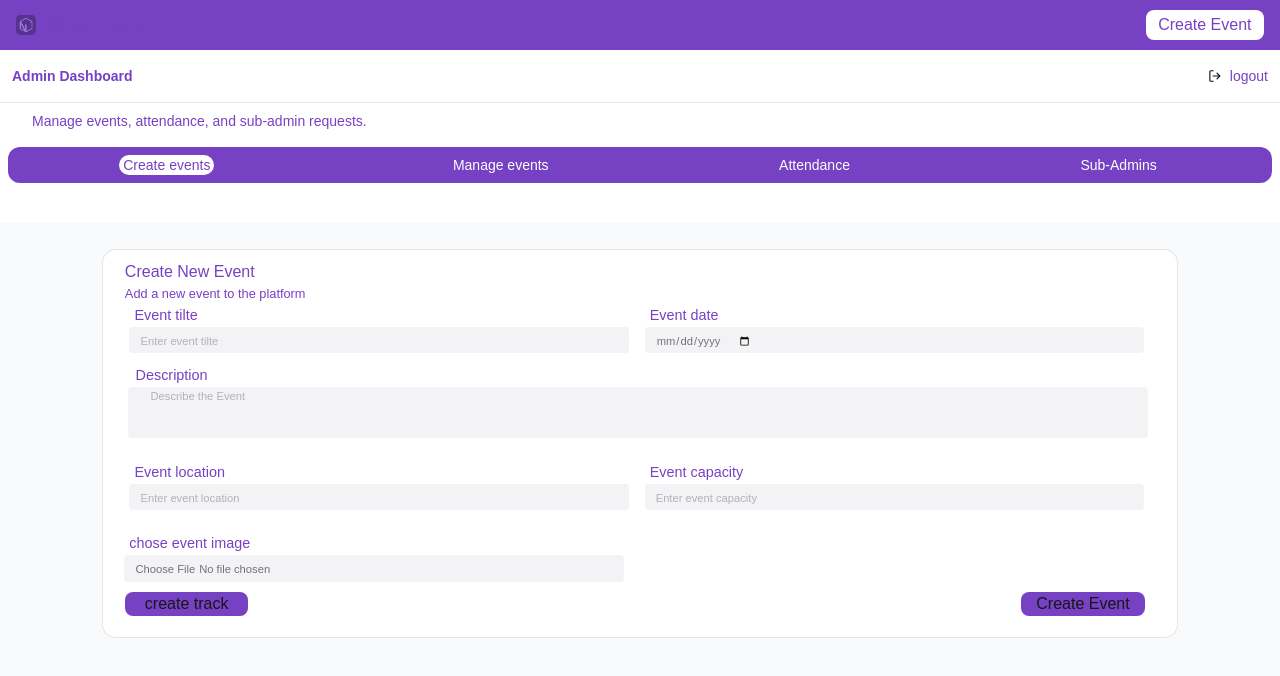
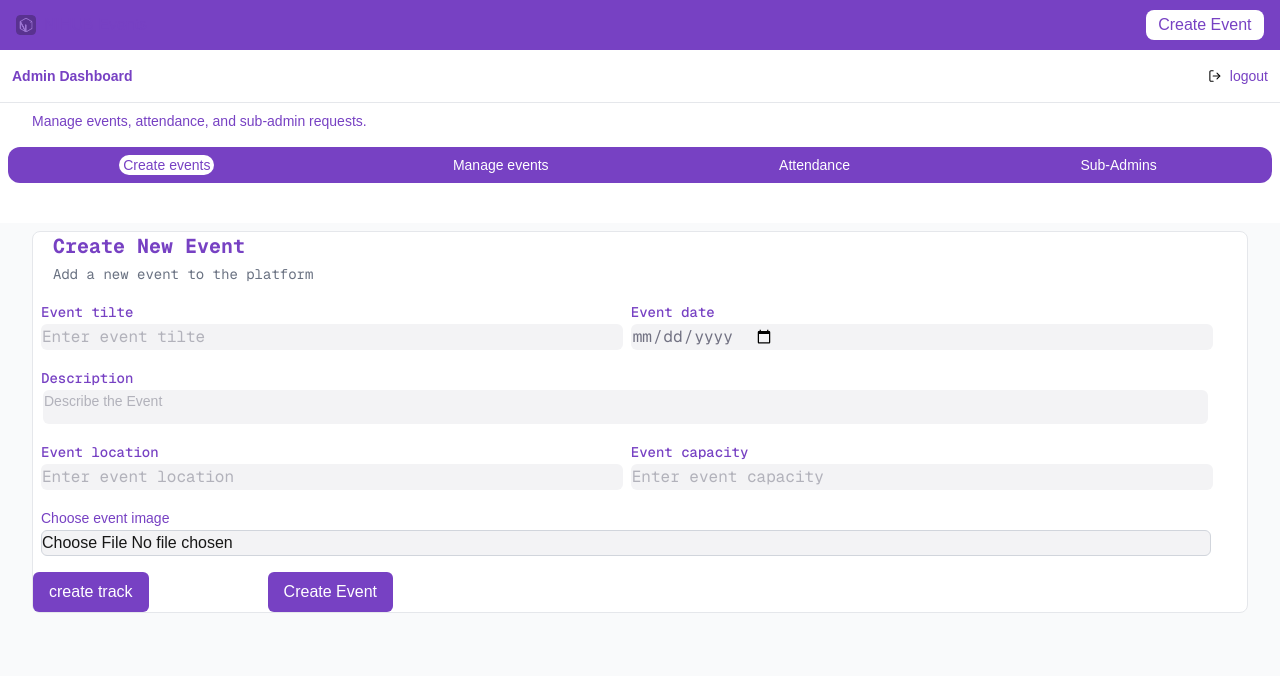
Before and after one commit to devyinka/NihubAttendance, a Next.js app: page /AddEvent in a window 1280 px wide. Shown: the top 676 px of the page. Built offline with nearby package versions, Linux system fonts and the light colour scheme; no server answers.

Commit message:
modified:   app/AddEvent/page.js 	modified:   public/src/components/AddEventPageComponents/Descriptioninput.jsx 	modified:   public/src/components/AddEventPageComponents/Forminput.jsx

```diff
--- a/app/AddEvent/page.js
+++ b/app/AddEvent/page.js
@@ -34,33 +34,6 @@ const AddEvent = () => {
   const [loading, setloading] = useState(false);
   const [dropdown, setdropdown] = useState(false);
 
-  let id = 0;
-
-  // const handleAttendancepage = (change) => {
-  //   Navigation.push("./Attendance");
-  //   setbutton(change);
-  // };
-
-  // const handlecreatepage = (change) => {
-  //   Navigation.push("./AddEvent");
-  //   setbutton(change);
-  // };
-
-  // const handlemanagepage = (change) => {
-  //   Navigation.push("./ManageEvent");
-  //   setbutton(change);
-  // };
-
-  // const handlesubadmnpage = (change) => {
-  //   Navigation.push("./subadmin");
-  //   setbutton(change);
-  // };
-
-  // const handlelogout = () => {
-  //   Navigation.push("./");
-  // };
-
-  //handle form dropdown to add tracks of the evet
   const handledropdown = () => {
     setdropdown(!dropdown);
   };
@@ -179,9 +152,11 @@ const AddEvent = () => {
         setActiveButton={setbutton}
       />
       <Scroll>
-        <div className={style.formcontainer}>
-          <h3 className={style.create}>Create New Event</h3>
-          <h1 className={style.createsubtitle}>
+        <div className="mt-2 pt-0.8% mx-4 lg:mx-8 md:mx-6 mb-0.5% rounded-lg border border-gray-200 bg-white">
+          <h3 className="text-[#7741c3] font-bold text-xl  pl-5 mb-1 font-mono">
+            Create New Event
+          </h3>
+          <h1 className="text-gray-500 text-sm mb-4 font-mono pl-5">
             Add a new event to the platform
           </h1>
           <form
@@ -189,9 +164,9 @@ const AddEvent = () => {
               e.preventDefault();
               handlsaveevent();
             }}
-            className={style.form}
+            className="space-y-4"
           >
-            <div className={style.inputcontainer}>
+            <div className="ml-2 flex flex-wrap justify-between space-x-2 w-[80%] lg:w-[96.5%] ">
               <Input
                 type="text"
                 label="Event tilte"
@@ -205,13 +180,15 @@ const AddEvent = () => {
                 setValue={seteventdate}
               />
             </div>
+            <div className=" justify-between w-[80%] lg:w-[101%] ">
               <DescribeInput
                 type="text"
                 label="Description"
                 value={eventdescription}
                 setValue={seteventdescription}
               />
-            <div className={style.inputcontainer}>
+            </div>
+            <div className="ml-2 flex flex-wrap justify-between space-x-2 w-[80%] lg:w-[96.5%] ">
               <Input
                 type="text"
                 label="Event location"
@@ -225,9 +202,11 @@ const AddEvent = () => {
                 setValue={seteventcapacity}
               />
             </div>
-            <div className={style.inputcontainer2}>
-              <label className={style.eventimagetitle}>chose event image</label>
-              <div className={style.eventimagesubtitle}>
+            <div className="ml-2">
+              <label className="text-[#7741c3] font-medium font-family-mono text-sm  mb-1">
+                Choose event image
+              </label>
+              <div className="border border-gray-300 rounded-md  w-[80%] lg:w-[97%] bg-[#f3f3f5]  ">
                 <input
                   type="file"
                   accept="image/*"
@@ -235,39 +214,35 @@ const AddEvent = () => {
                 />
               </div>
             </div>
-            <div className={style.inputcontainer3}>
+            <div className="flex justify-between w-90">
               <button
                 type="button"
-                className={style.button}
+                className="bg-[#7741c3] text-white px-4 py-2 rounded-md hover:bg-[#5e2a9e] transition-colors duration-300"
                 onClick={handledropdown}
               >
                 create track
               </button>
-              <button className={style.button} type="submit">
+              <button
+                className="bg-[#7741c3] text-white px-4 py-2 rounded-md hover:bg-[#5e2a9e] transition-colors duration-300"
+                type="submit"
+              >
                 {!loading ? "Create Event" : "please wait.."}
               </button>
             </div>
           </form>
-
           {dropdown ? (
-            <div className={style.trackform}>
-              <div className={style.dropdowncontainer}>
+            <div className="mt-4 border-t border-gray-300 pt-4">
+              <div className="flex justify-between w-full">
                 <Input
                   type="text"
                   label="Trackname"
                   value={trackname}
                   setValue={settrackname}
                 />
-                {/* <Input
-                  type="text"
-                  label="Track Abbrevation"
-                  value={trackabbrivation}
-                  setValue={settrackabbrvation}
-                /> */}
               </div>
               <button
                 type="button"
-                className={style.button2}
+                className="bg-[#7741c3] text-white px-4 py-2 rounded-md hover:bg-[#5e2a9e] transition-colors duration-300"
                 onClick={handleaddtrack}
               >
                 Add track
@@ -275,8 +250,8 @@ const AddEvent = () => {
             </div>
           ) : null}
         </div>
-        {error && <p className={style.error}>{error}</p>}
-        {success && <p className={style.success}>{success}</p>}
+        {error && <p className="text-red-500">{error}</p>}
+        {success && <p className="text-green-500">{success}</p>}
       </Scroll>
     </div>
   );
--- a/public/src/components/AddEventPageComponents/Descriptioninput.jsx
+++ b/public/src/components/AddEventPageComponents/Descriptioninput.jsx
@@ -1,19 +1,19 @@
-import style from "./Descriptioninput.module.css"
- const DescribeInput= ({ type,label, value, setValue }) => {
+const DescribeInput = ({ type, label, value, setValue }) => {
   return (
     <div>
-      <label className={style.title}>{label}</label>
-      <div className={style.inputsubtitle}>
+      <label className="text-[#7741c3] font-medium font-mono text-sm pl-2 mb-1">
+        {label}
+      </label>
+      <div className="text-[#717182] font-family-mono text-sm text-bold  pb-3 ml-2.5 mr-8 mb-2 rounded-md border border-transparent bg-[#f3f3f5] w-[95%]">
         <input
           type={type}
           placeholder="Describe the Event"
           value={value}
-          onChange={(event) =>setValue(event.target.value)}
-
+          onChange={(event) => setValue(event.target.value)}
         />
       </div>
     </div>
   );
 };
 
-export default  DescribeInput;
+export default DescribeInput;
--- a/public/src/components/AddEventPageComponents/Forminput.jsx
+++ b/public/src/components/AddEventPageComponents/Forminput.jsx
@@ -1,13 +1,17 @@
-import style from "./Forminput.module.css"
+import style from "./Forminput.module.css";
 
- const Input = ({ type, label, value, setValue }) => {
+const Input = ({ type, label, value, setValue }) => {
   return (
-    <div className={style.container}>
-      <label className={style.title}>{label}</label>
-      <div className={style.inputsubtitle}>
-        <input type={type} value={value}
+    <div className="flex-1">
+      <label className="text-[#7741c3] font-medium font-mono text-sm">
+        {label}
+      </label>
+      <div className="text-[#717182] font-mono text-1rem rounded-md border border-transparent bg-[#f3f3f5] ">
+        <input
+          type={type}
+          value={value}
           placeholder={`Enter ${label.toLowerCase()}`}
-          onChange={(event) =>setValue(event.target.value)}
+          onChange={(event) => setValue(event.target.value)}
         />
       </div>
     </div>
```
Lines whose indentation alone changed are shown as unchanged.
